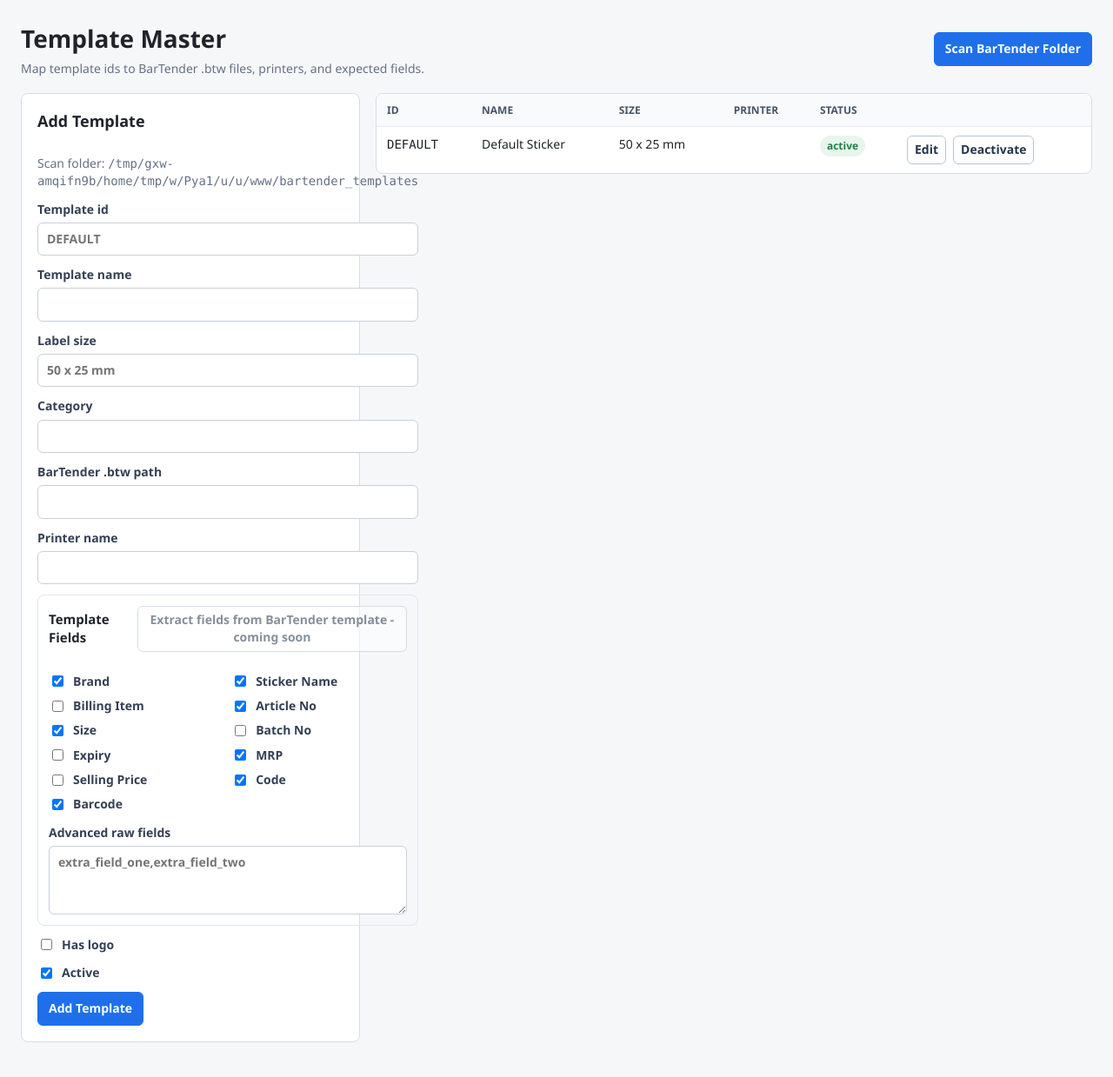
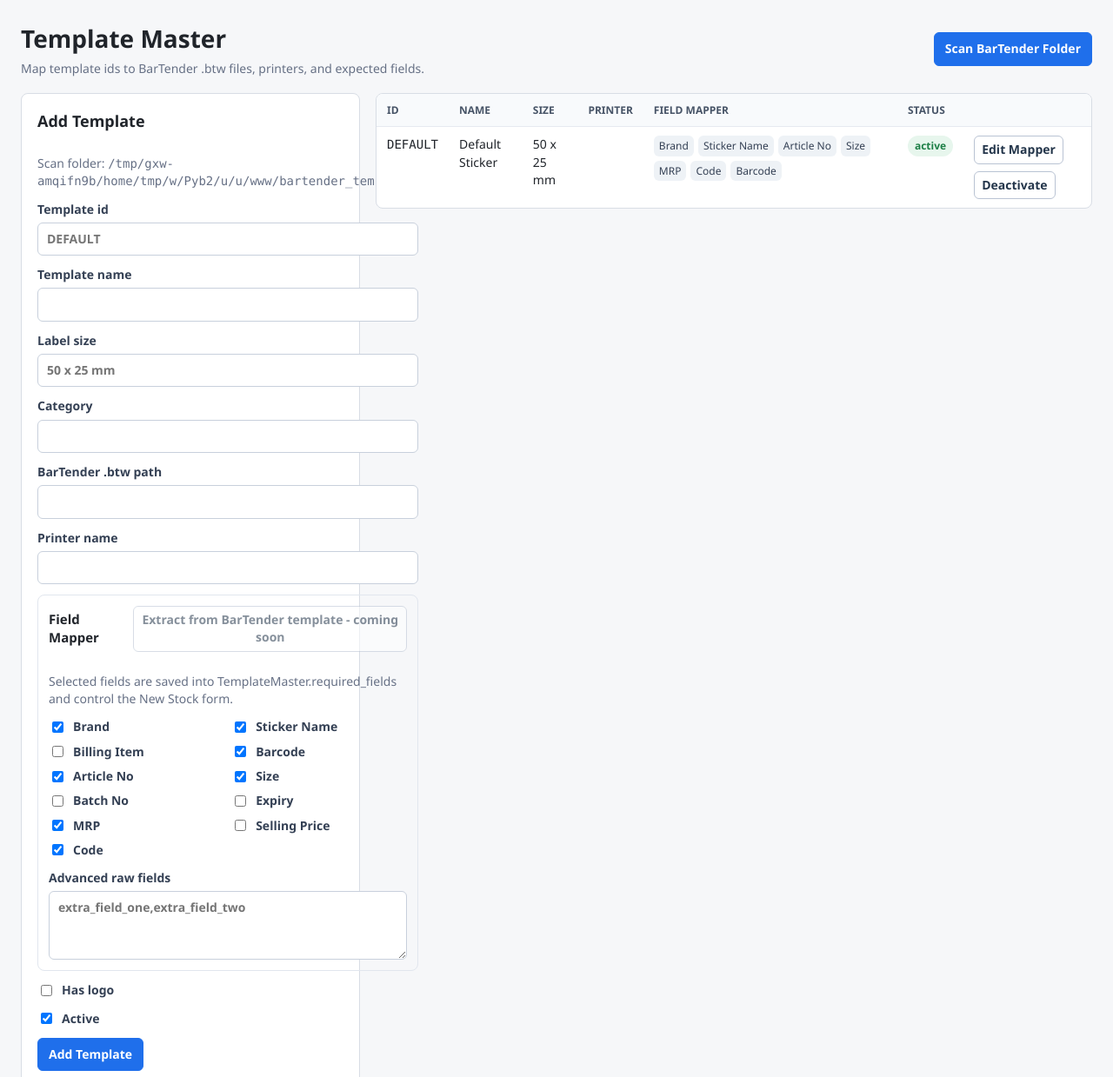
Before and after one commit to Tanishq014/ShopBridge, a FastAPI app: page /templates/ in a window 1280 px wide. Shown: the part 58-1297 px from the top of the page at 87% size. Before the commit the page ends 1257 px from the top, so only its background shows below. Run offline with FastAPI, Linux system fonts and the light colour scheme; data comes from the database, SQL or seed files in the repository.

Commit message:
Clarify template field mapper

```diff
--- a/app/routes/templates.py
+++ b/app/routes/templates.py
@@ -21,6 +21,7 @@ from app.services.field_config import (
 
 router = APIRouter(prefix="/templates", tags=["templates"])
 templates = Jinja2Templates(directory=str(TEMPLATES_DIR))
+FIELD_LABELS = {field["name"]: field["label"] for field in SUPPORTED_FIELDS}
 
 
 def _template_id_from_path(path: Path) -> str:
@@ -39,6 +40,13 @@ def _unique_template_id(db: Session, base_template_id: str) -> str:
 
 def _normalized_path(value: str) -> str:
     return str(Path(value)).lower()
+
+
+def _field_badges(required_fields: str | None) -> list[dict[str, str]]:
+    return [
+        {"name": field, "label": FIELD_LABELS.get(field, field)}
+        for field in parse_required_fields(required_fields)
+    ]
 
 
 @router.get("/", response_class=HTMLResponse)
@@ -63,6 +71,7 @@ def list_templates(
     advanced_fields = [
         field for field in selected_fields if field not in SUPPORTED_FIELD_NAMES
     ]
+    row_field_maps = {row.id: _field_badges(row.required_fields) for row in template_rows}
 
     return templates.TemplateResponse(
         request,
@@ -76,6 +85,7 @@ def list_templates(
             "supported_fields": SUPPORTED_FIELDS,
             "selected_required_fields": selected_fields,
             "advanced_required_fields": ",".join(advanced_fields),
+            "row_field_maps": row_field_maps,
         },
     )
 
--- a/app/services/field_config.py
+++ b/app/services/field_config.py
@@ -5,6 +5,7 @@ SUPPORTED_FIELDS = [
     {"name": "brand", "label": "Brand"},
     {"name": "item_display_name", "label": "Sticker Name"},
     {"name": "family_name", "label": "Billing Item"},
+    {"name": "barcode", "label": "Barcode"},
     {"name": "article_no", "label": "Article No"},
     {"name": "size", "label": "Size"},
     {"name": "batch_no", "label": "Batch No"},
@@ -12,7 +13,6 @@ SUPPORTED_FIELDS = [
     {"name": "mrp", "label": "MRP"},
     {"name": "selling_price", "label": "Selling Price"},
     {"name": "coded_price", "label": "Code"},
-    {"name": "barcode", "label": "Barcode"},
 ]
 
 SUPPORTED_FIELD_NAMES = [field["name"] for field in SUPPORTED_FIELDS]
--- a/app/static/app.css
+++ b/app/static/app.css
@@ -582,6 +582,21 @@ tbody tr:last-child td {
   grid-template-columns: repeat(2, minmax(0, 1fr));
 }
 
+.field-badges {
+  display: flex;
+  flex-wrap: wrap;
+  gap: 5px;
+  min-width: 220px;
+}
+
+.field-badges span {
+  background: #eef2f6;
+  border-radius: 6px;
+  color: #344054;
+  font-size: 12px;
+  padding: 3px 6px;
+}
+
 .settings-grid {
   display: grid;
   gap: 14px;
--- a/app/templates/templates.html
+++ b/app/templates/templates.html
@@ -42,9 +42,10 @@
       </label>
       <div class="field-config">
         <div class="section-line">
-          <h3>Template Fields</h3>
-          <button class="button small" type="button" disabled>Extract fields from BarTender template - coming soon</button>
+          <h3>Field Mapper</h3>
+          <button class="button small" type="button" disabled>Extract from BarTender template - coming soon</button>
         </div>
+        <p class="muted-text">Selected fields are saved into TemplateMaster.required_fields and control the New Stock form.</p>
         <div class="field-checks">
           {% for field in supported_fields %}
             <label class="checkline">
@@ -80,6 +81,7 @@
             <th>Name</th>
             <th>Size</th>
             <th>Printer</th>
+            <th>Field Mapper</th>
             <th>Status</th>
             <th></th>
           </tr>
@@ -91,9 +93,18 @@
               <td>{{ row.template_name }}</td>
               <td>{{ row.label_size or "" }}</td>
               <td>{{ row.printer_name or "" }}</td>
+              <td>
+                <div class="field-badges">
+                  {% for field in row_field_maps[row.id] %}
+                    <span title="{{ field.name }}">{{ field.label }}</span>
+                  {% else %}
+                    <span>None</span>
+                  {% endfor %}
+                </div>
+              </td>
               <td><span class="badge {{ 'ok' if row.active_status else 'muted' }}">{{ "active" if row.active_status else "inactive" }}</span></td>
               <td class="row-actions">
-                <a class="button small" href="/templates?edit_id={{ row.id }}">Edit</a>
+                <a class="button small" href="/templates?edit_id={{ row.id }}">Edit Mapper</a>
                 {% if row.active_status %}
                   <form method="post" action="/templates/{{ row.id }}/deactivate"><button class="button small" type="submit">Deactivate</button></form>
                 {% else %}
@@ -102,7 +113,7 @@
               </td>
             </tr>
           {% else %}
-            <tr><td colspan="6" class="empty">No templates yet.</td></tr>
+            <tr><td colspan="7" class="empty">No templates yet.</td></tr>
           {% endfor %}
         </tbody>
       </table>
```
